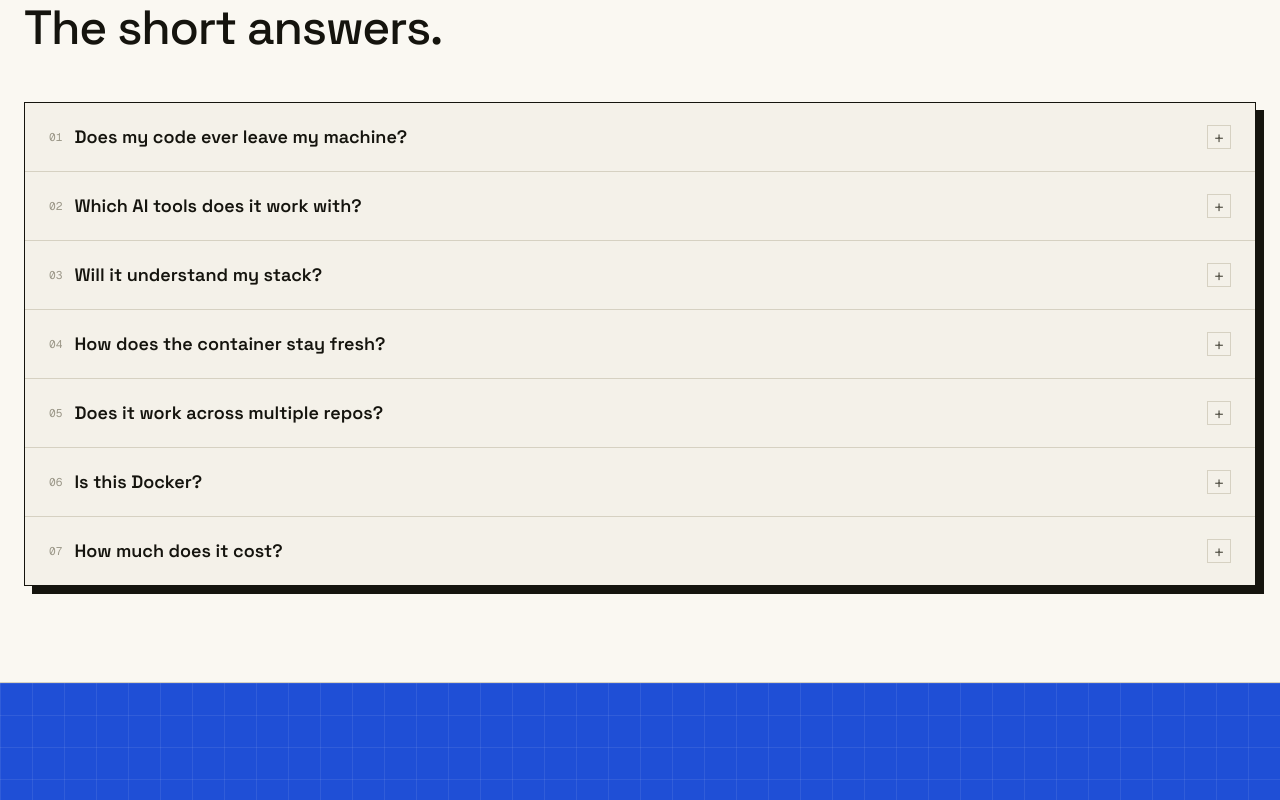
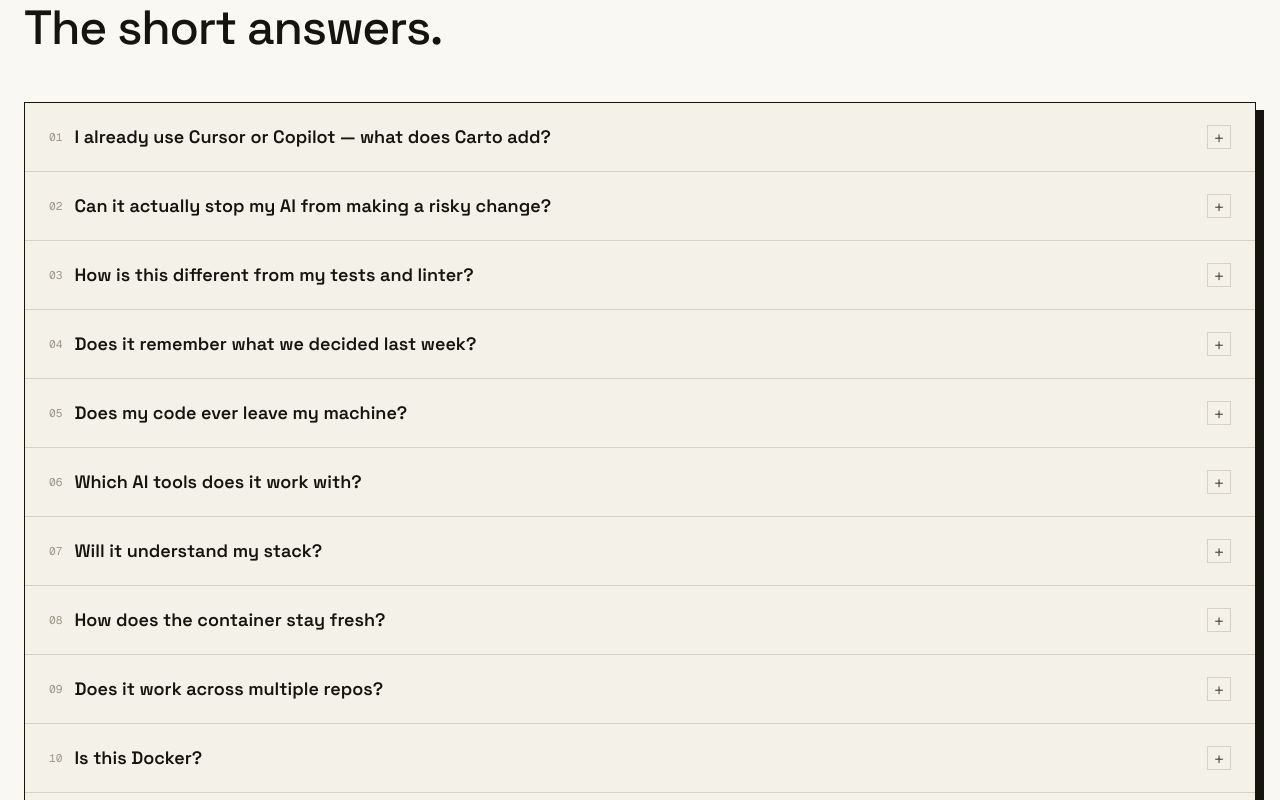
Before and after one commit to theanshsonkar/carto-frontend, a Next.js app: page / in a window 1280 px wide. Shown: the part 9140-9940 px from the top of the page. Built offline with nearby package versions, Linux system fonts and the light colour scheme.

Commit message:
faq: lead with builder use-case questions on landing + /package
Add 4 'how do I actually use this' Q&As at the top of both FAQs:
what Carto adds over Cursor/Copilot, blocking risky diffs, vs
tests/linter, and cross-session memory. Plain confident-builder
voice, grounded in real features.

```diff
--- a/components/FAQ.tsx
+++ b/components/FAQ.tsx
@@ -8,6 +8,22 @@
  */
 
 const faqs: [string, React.ReactNode][] = [
+  [
+    "I already use Cursor or Copilot — what does Carto add?",
+    "They each build their own index of your repo and throw it away when the tab closes. Carto packages the repo once into a container every tool shares, so your AI starts each session already knowing your architecture, blast radius and past decisions, instead of re-reading 40 files to guess.",
+  ],
+  [
+    "Can it actually stop my AI from making a risky change?",
+    "Yes. Carto grades every diff your AI proposes for risk and boundary violations before you ever see it, and the MCP middleware can block a HIGH-risk edit before it reaches disk. It's a guardrail that pushes back, not a report you read after the damage is done.",
+  ],
+  [
+    "How is this different from my tests and linter?",
+    "Tests catch broken behavior. Linters catch broken syntax. Neither sees what a change did to the shape of your system. Carto shows the blast radius: touch one file and it names the 22 others that break, transitively, before the diff lands.",
+  ],
+  [
+    "Does it remember what we decided last week?",
+    "Yes. Every decision and validated diff is saved in one local SQLite file. Ask \u201Cdid we agree on snake_case here?\u201D six weeks later and you get the actual verdict, not a fresh guess. The container gets smarter the longer the repo lives.",
+  ],
   [
     "Does my code ever leave my machine?",
     "No. Carto is local-only: a SQLite database plus an open ANCI file inside a .carto/ folder on your disk. No cloud, no account, no telemetry, ever. .cartoignore blocks .env and credential files by default.",
--- a/components/package/PackageFaq.tsx
+++ b/components/package/PackageFaq.tsx
@@ -8,6 +8,22 @@
  */
 
 const faqs: [string, React.ReactNode][] = [
+  [
+    "I already use Cursor or Copilot — what does Carto add?",
+    "They each build their own index of your repo and throw it away when the tab closes. Carto packages the repo once into a container every tool shares, so your AI starts each session already knowing your architecture, blast radius and past decisions, instead of re-reading 40 files to guess.",
+  ],
+  [
+    "Can it actually stop my AI from making a risky change?",
+    "Yes. Carto grades every diff your AI proposes for risk and boundary violations before you ever see it, and the MCP middleware can block a HIGH-risk edit before it reaches disk. It's a guardrail that pushes back, not a report you read after the damage is done.",
+  ],
+  [
+    "How is this different from my tests and linter?",
+    "Tests catch broken behavior. Linters catch broken syntax. Neither sees what a change did to the shape of your system. Carto shows the blast radius: touch one file and it names the files that break, transitively, before the diff lands.",
+  ],
+  [
+    "Does it remember what we decided last week?",
+    "Yes. Every decision and validated diff is saved in one local SQLite file. Ask \u201Cdid we agree on snake_case here?\u201D six weeks later and you get the actual verdict, not a fresh guess. The container gets smarter the longer the repo lives.",
+  ],
   [
     "What exactly is a boarding pass?",
     "It is Carto's one-page container for a repo: its archetype, a structural grade, the worst blast radius, cross-domain coupling, domains and predictive risk. The same container your AI reads so it knows what breaks before it edits.",
```
